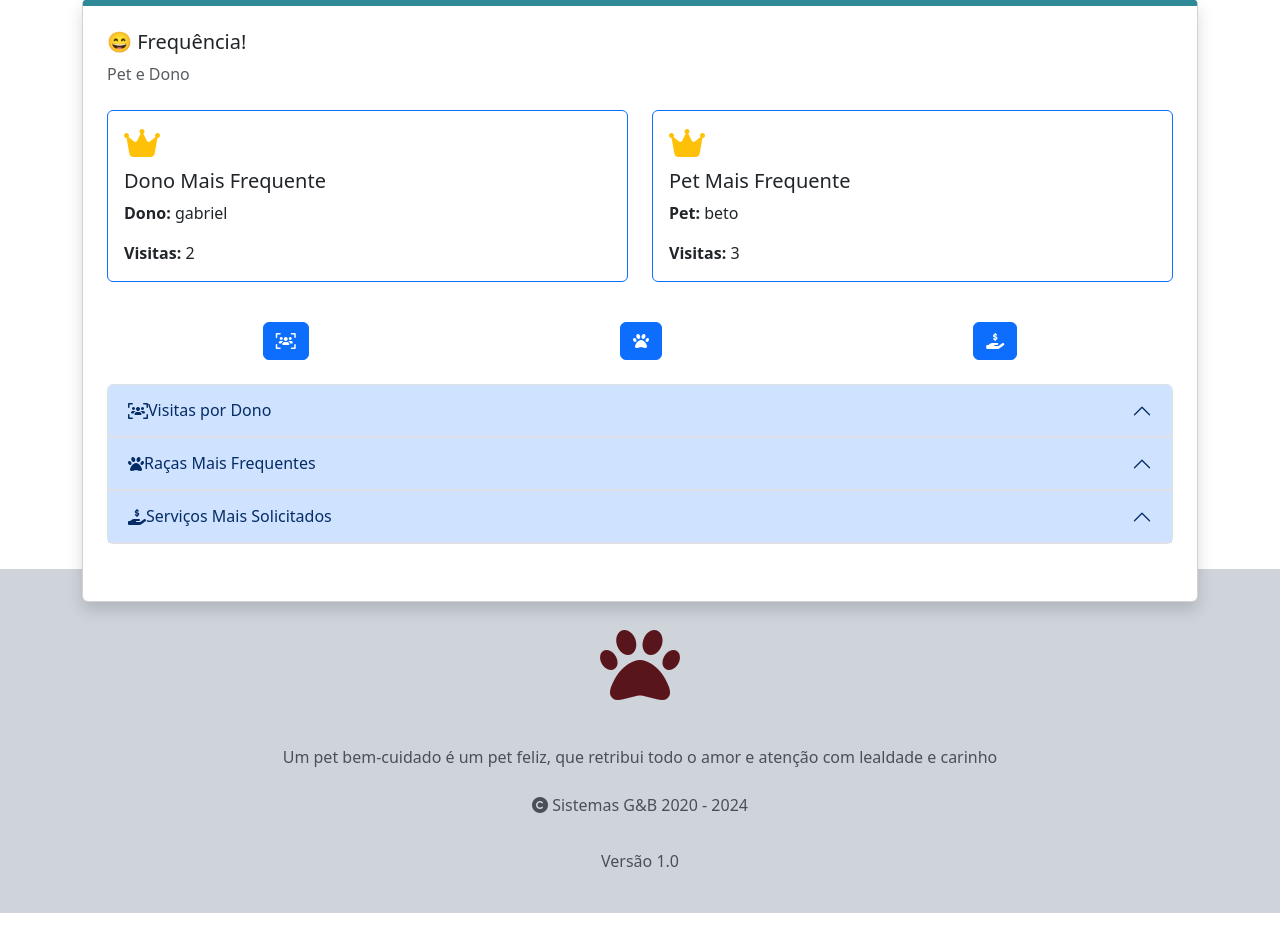
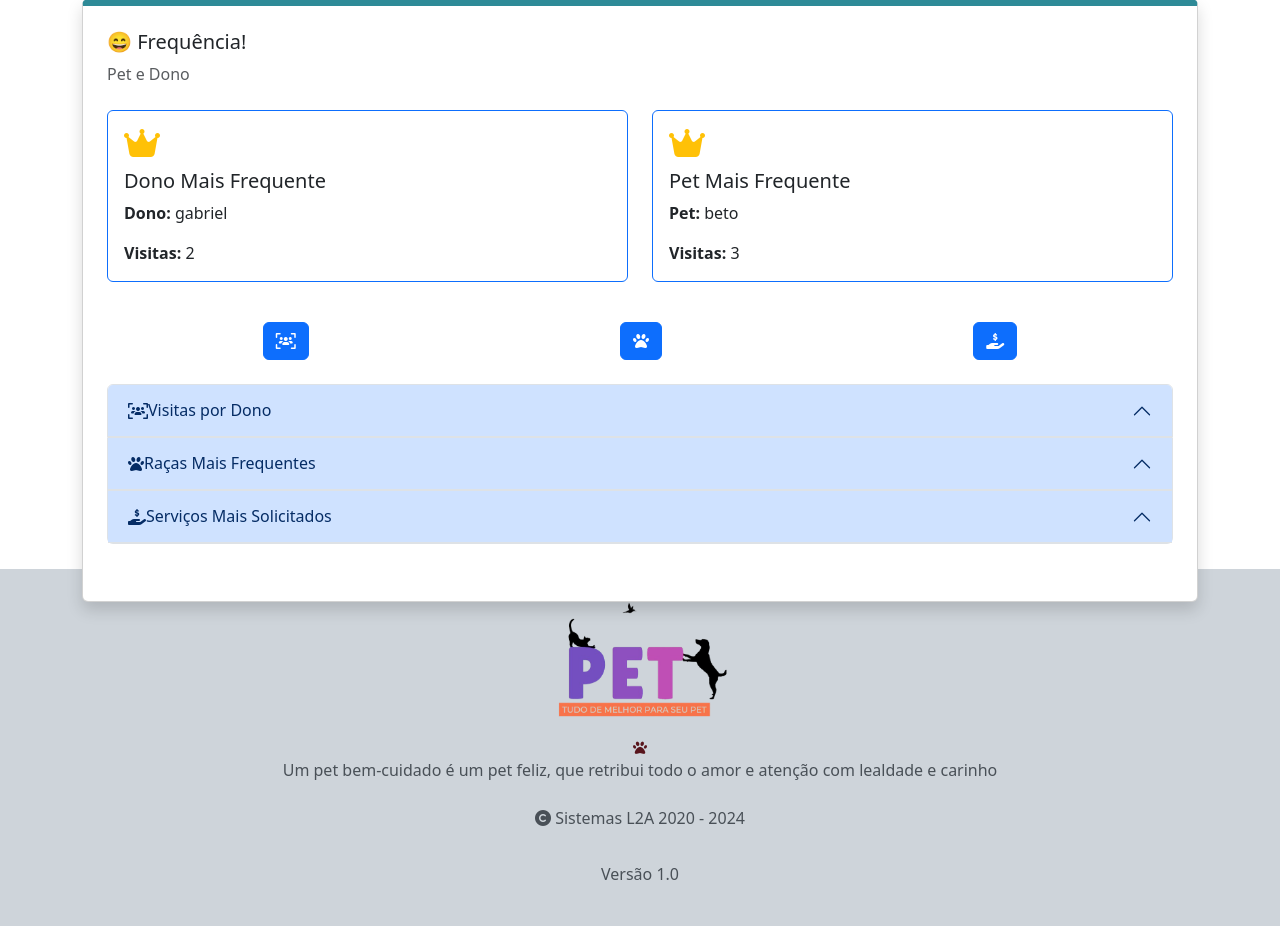
Before and after one commit to gabrielcaxtanho/registerdog, a PHP site: page / in a window 1280 px wide. Shown: the part 182-1116 px from the top of the page. Before the commit the page ends 1095 px from the top, so only its background shows below. Run offline with PHP 8.4, Linux system fonts and the light colour scheme; data comes from the database, SQL or seed files in the repository; data that the repository does not hold is empty; some libraries are stand-ins or nearby versions.

Commit message:
footer para reutilização

```diff
--- a/php/footer_index.php
+++ b/php/footer_index.php
@@ -3,10 +3,11 @@
 </head>
 <footer class="p-3 mb-2 bg-dark-subtle text-dark-emphasis">
     <div class="d-flex flex-column align-items-center">
-        <i class="fa-solid fa-paw text-danger-emphasis" style="font-size: 5em; padding:0.5em"></i>
+        <img src="./img/logopets.png" alt="" width="15%">
+        <small><i class="fa-solid fa-paw text-danger-emphasis"></i></small>
         <p>Um pet bem-cuidado é um pet feliz, que retribui todo o amor e atenção com lealdade e carinho</p>
     </div>
-    <p class="text-center p-2"><i class="fa-solid fa-copyright"></i> Sistemas G&B 2020 - 2024</p>
+    <p class="text-center p-2"><i class="fa-solid fa-copyright"></i> Sistemas L2A 2020 - 2024</p>
     <p class="text-center p-2">Versão 1.0</p>
 
 </footer>
```
